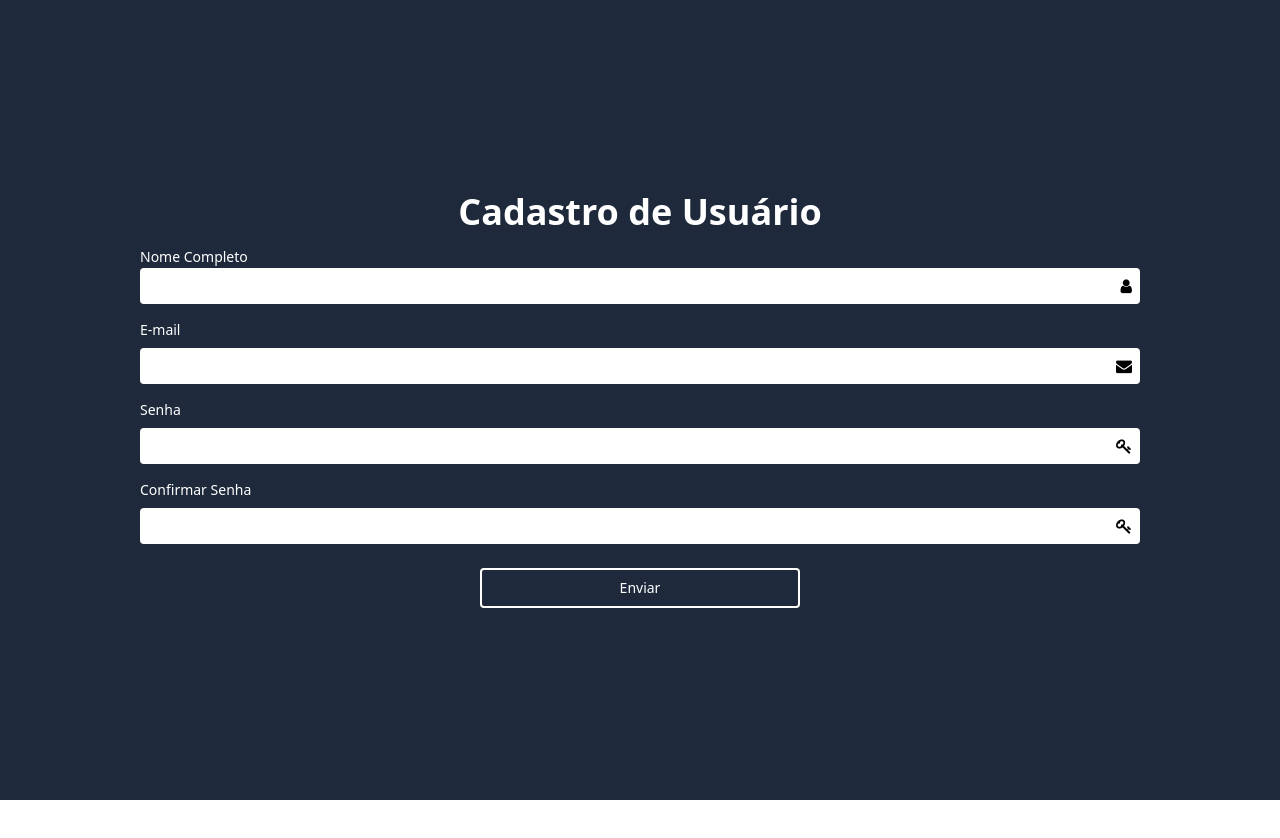
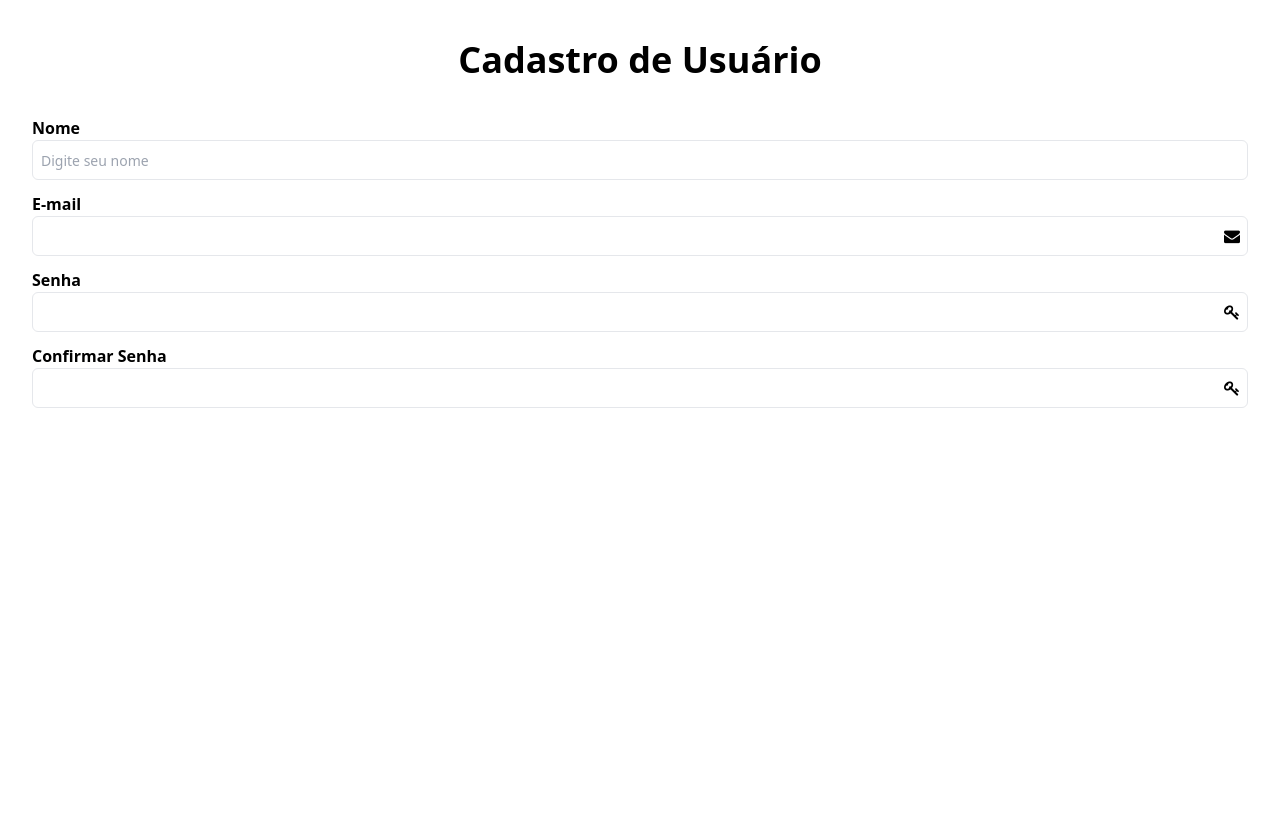
Before and after one commit to VINNE7/chefaofront, a React (Vite) app: page /signup in a window 1280 px wide. Before the commit the page ends 800 px from the top, so only its background shows below. Built offline with nearby package versions, Linux system fonts and the light colour scheme.

Commit message:
ajuste de cores

```diff
--- a/package.json
+++ b/package.json
@@ -13,11 +13,13 @@
     "react": "^18.2.0",
     "react-dom": "^18.2.0",
     "react-hook-form": "^7.33.1",
-    "react-router-dom": "^6.3.0"
+    "react-router-dom": "^6.3.0",
+    "styled-components": "^5.3.5"
   },
   "devDependencies": {
     "@types/react": "^18.0.15",
     "@types/react-dom": "^18.0.6",
+    "@types/styled-components": "^5.1.25",
     "@vitejs/plugin-react": "^2.0.0",
     "autoprefixer": "^10.4.7",
     "postcss": "^8.4.14",
--- a/src/App.tsx
+++ b/src/App.tsx
@@ -8,7 +8,7 @@ function App() {
   return (
     <>
       <BrowserRouter>
-        <RoutesComponent/>
+        <RoutesComponent />
       </BrowserRouter>
     </>
   )
--- a/src/pages/login/index.tsx
+++ b/src/pages/login/index.tsx
@@ -1,5 +1,35 @@
-export default function Login(){
-  return(
-    <> Hello World </>
+import { LoginStyled } from './style.login'
+
+
+export default function Login() {
+  return (
+    <>
+      <LoginStyled>
+
+        <img src=''alt="Futura Logo" />
+        <h1>Login</h1>
+        <form >
+          <div className="field">
+            <label htmlFor="email">E-mail</label>
+            <input type="email" name="email" id="email" required placeholder='your best email' />
+          </div>
+          <div className="field">
+            <label htmlFor="password">Password</label>
+            <input type="password" name="password" id="password" required placeholder='please enter your password'/>
+          </div>
+          <div className="btnCentralizar">
+            <div className='actions'>
+              <button>Signin</button>
+            </div>
+          </div>
+          <div className="btnCentralizar--register">
+            <h5>Não é usuário?</h5>
+            <div className='actions--register'>
+
+            </div>
+          </div>
+        </form>
+      </LoginStyled>
+    </>
   )
 }
--- /dev/null
+++ b/src/pages/login/style.login.ts
@@ -0,0 +1,81 @@
+import styled from "styled-components"
+
+export const LoginStyled = styled.div`
+    display: flex;
+    flex-direction: column;
+    align-items: center;
+    justify-content: center;
+    min-height: 80vh;
+    padding: 0 2rem;
+    img{
+        height: 200px;
+    }
+    h1{
+        font-weight: bold;
+        font-size: xx-large;
+    }
+
+    form{
+        display: flex;
+        flex-direction: column;
+        align-items: center;
+        justify-content: center;
+        width: 100%;
+        max-width: 480px;
+        color: #2D2D2D;
+        .field{
+            padding-bottom: 0.7rem;
+        }
+
+        .field label{
+            display: block;
+            letter-spacing: 0.02em;
+            color: #000000;
+        }
+
+        .field input[type=email], input[type=password]{
+           width: 300px;
+            padding: 0.5rem;
+            border: 1px solid #515151;
+        }
+
+        .btnCentralizar{
+            width: 320px;
+            display: flex;
+            justify-content: center;
+            align-items: center;
+            padding: 20px;
+            border-bottom: 2px solid #515151;
+
+            .actions button{
+                text-align: center;
+                padding: 10px 32px;
+                color: #FFFFFF;
+                border: none;
+                background: #000;
+                cursor: pointer;
+            }
+        }
+
+        .btnCentralizar--register{
+            width: 320px;
+            display: flex;
+            flex-direction: column;
+            justify-content: center;
+            align-items: center;
+            padding: 30px;
+            h5{
+                margin-bottom: 30px;
+            }
+            .actions--register .link{
+                padding: 15px 50px;
+                border: 1px solid #6495ED;
+                span{
+                    color: #6495ED;
+                    font-weight: bold;
+                }
+            }
+        }
+    }
+
+`;
--- a/src/pages/signup/index.tsx
+++ b/src/pages/signup/index.tsx
@@ -1,4 +1,3 @@
-import React from "react";
 import { useForm, SubmitHandler } from "react-hook-form";
 import FormButton from "../../components/button";
 
@@ -15,83 +14,82 @@ export default function Signup() {
     alert(JSON.stringify(data));
 
   return (
-    <>
-      <div className="min-h-screen min-w-full flex justify-center items-center flex-col  bg-slate-800">
-        <h1 className="text-white text-4xl text-center font-bold">
+    <div className="min-h-screen w-screen flexitems-center flex-col bg-white">
+      <div className="min-h-screen min-w-full flex justify-start items-center flex-col mt-10 bg-white">
+        <h1 className="flex leading-12 text-raisinblack text-4xl text-center mb-6 font-bold mx-10">
           Cadastro de Usuário
         </h1>
         <form
           onSubmit={handleSubmit(onSubmit)}
-          className="w-4/5 m-0 bg-slate-800 p-3 "
+          className="w-full  bg-white p-3 px-8"
         >
           <div className="input-field">
-            <label className="leading-3 text-left text-white text-sm font-extralight">
-              Nome Completo
+            <label className="leading-6 text-left text-raisinblack text-base font-bold mb-2 mt-4">
+              Nome
             </label>
-           <div className="relative ">
-             <i className="fa fa-user absolute top-1/2 -translate-y-1/2 right-2"/>
+            <div className="">
               <input
-
-              className="block box-border w-full rounded border-solid border-1 border-white py-2 pl-4 pr-6 mb-3  text-sm"
-              {...register("firstName")}
+                className="block box-border w-full rounded-md border-solid border border-royalblue pl-2 mb-3 h-10 text-sm"
+                placeholder="Digite seu nome"
+                {...register("firstName")}
               />
-           </div>
+            </div>
           </div>
 
           <div>
             <label
-              className="leading-3 text-left block mb-3 mt-5 text-white text-sm font-extralight"
+              className="leading-6 text-left text-Raisin-Black text-base font-bold mb-2 mt-4"
               htmlFor="email"
             >
               E-mail
             </label>
+
             <div className="relative ">
-              <i className="fa fa-envelope absolute top-1/2 -translate-y-1/2 right-2"/>
+              <i className="fa fa-envelope absolute top-1/2 -translate-y-1/2 right-2" />
               <input
-
-              className="block box-border w-full rounded border-solid border-1 border-white py-2 pl-4 pr-6 mb-3  text-sm"
-              {...register("firstName")}
+                className="block box-border w-full rounded-md border-solid border border-royalblue py-2 pl-4 pr-6 mb-3 h-10 text-sm"
+                {...register("email")}
               />
-           </div>
+            </div>
           </div>
 
           <div>
             <label
-              className="leading-3 text-left block mb-3 mt-5 text-white text-sm font-extralight"
+              className="leading-6 text-left text-Raisin-Black text-base font-bold mb-2 mt-4"
               htmlFor="password"
             >
               Senha
             </label>
             <div className="relative ">
-             <i className="fa fa-key absolute top-1/2 -translate-y-1/2 right-2"/>
+              <i className="fa fa-key absolute top-1/2 -translate-y-1/2 right-2" />
               <input
-
-              className="block box-border w-full rounded border-solid border-1 border-white py-2 pl-4 pr-6 mb-3  text-sm"
-              {...register("firstName")}
+                className="block box-border w-full rounded-md border-solid border border-royalblue py-2 pl-4 pr-6 mb-3 h-10 text-sm"
+                type="password"
+                {...register("password")}
               />
-           </div>
+            </div>
           </div>
 
           <div className="input-field">
             <label
-              className="leading-3 text-left block mb-3 mt-5 text-white text-sm font-extralight"
+              className="leading-6 text-left text-Raisin-Black text-base font-bold mb-2 mt-4"
               htmlFor="password"
             >
               Confirmar Senha
             </label>
             <div className="relative ">
-             <i className="fa fa-key absolute top-1/2 -translate-y-1/2 right-2"/>
+              <i className="fa fa-key absolute top-1/2 -translate-y-1/2 right-2" />
+
               <input
-
-              className="block box-border w-full rounded border-solid border-1 border-white py-2 pl-4 pr-6 mb-3  text-sm"
-              {...register("firstName")}
+                className="block box-border w-full rounded-md border-solid border border-royalblue py-2 pl-4 pr-6 mb-3 h-10 text-sm"
+                type="password"
+                {...register("password")}
               />
-           </div>
-
+            </div>
           </div>
         </form>
-        <FormButton buttonLabel="Enviar"/>
+        <FormButton buttonLabel="Enviar" />
       </div>
-    </>
+    </div>
   );
 }
```
Also changed, not shown: 1 other file (tests, documents, lock files or other folders).
